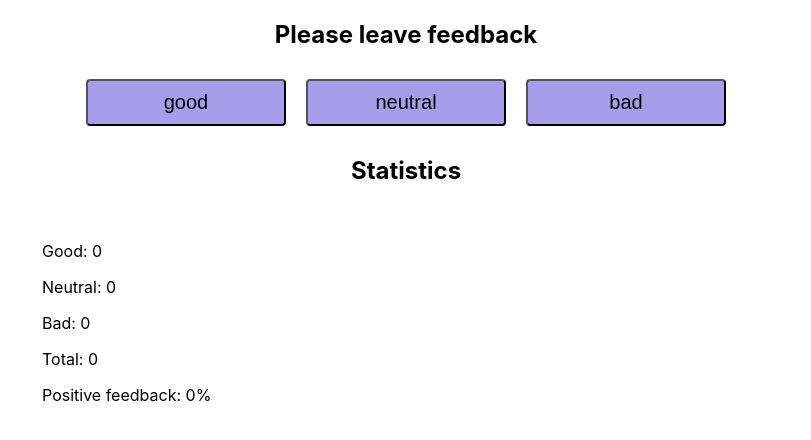
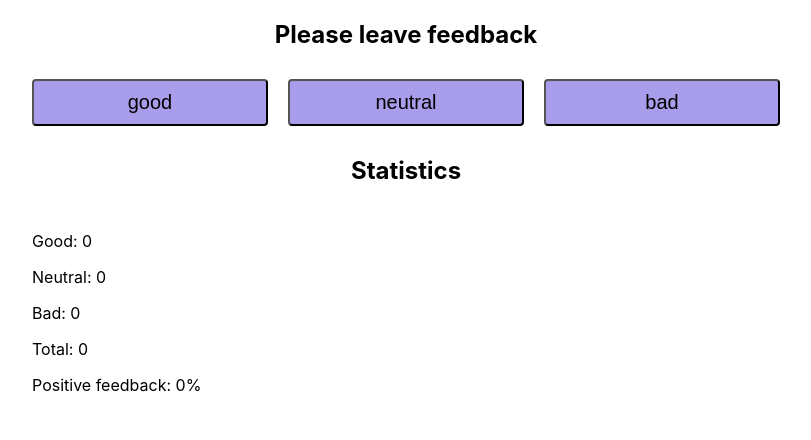
Before and after one commit to YekaterinaPavlenko/goit-react-hw-02-feedback, a React (Create React App) app: page / in a window 1280 px wide. Shown: the top 440 px of the page, without its empty margins (234-1045 px from the left). Built offline with nearby package versions, Linux system fonts and the light colour scheme.

Commit message:
добавляет стили

```diff
--- a/src/components/FeedbackOptions/FeedbackOptions.module.css
+++ b/src/components/FeedbackOptions/FeedbackOptions.module.css
@@ -4,6 +4,7 @@
   justify-content: center;
 }
 .item {
+  width: calc((100% - 6 * 10px) / 3);
   margin: 10px;
 }
 .item:hover {
@@ -13,7 +14,7 @@
 }
 
 .button {
-  min-width: 200px;
+  width: 100%;
   padding: 10px;
   background-color: rgb(168, 157, 235);
   font-size: 20px;
--- a/src/components/Statistics/Statistics.module.css
+++ b/src/components/Statistics/Statistics.module.css
@@ -1,4 +1,4 @@
 .list {
-  padding: 20px;
+  padding: 10px;
   justify-content: center;
 }
```
